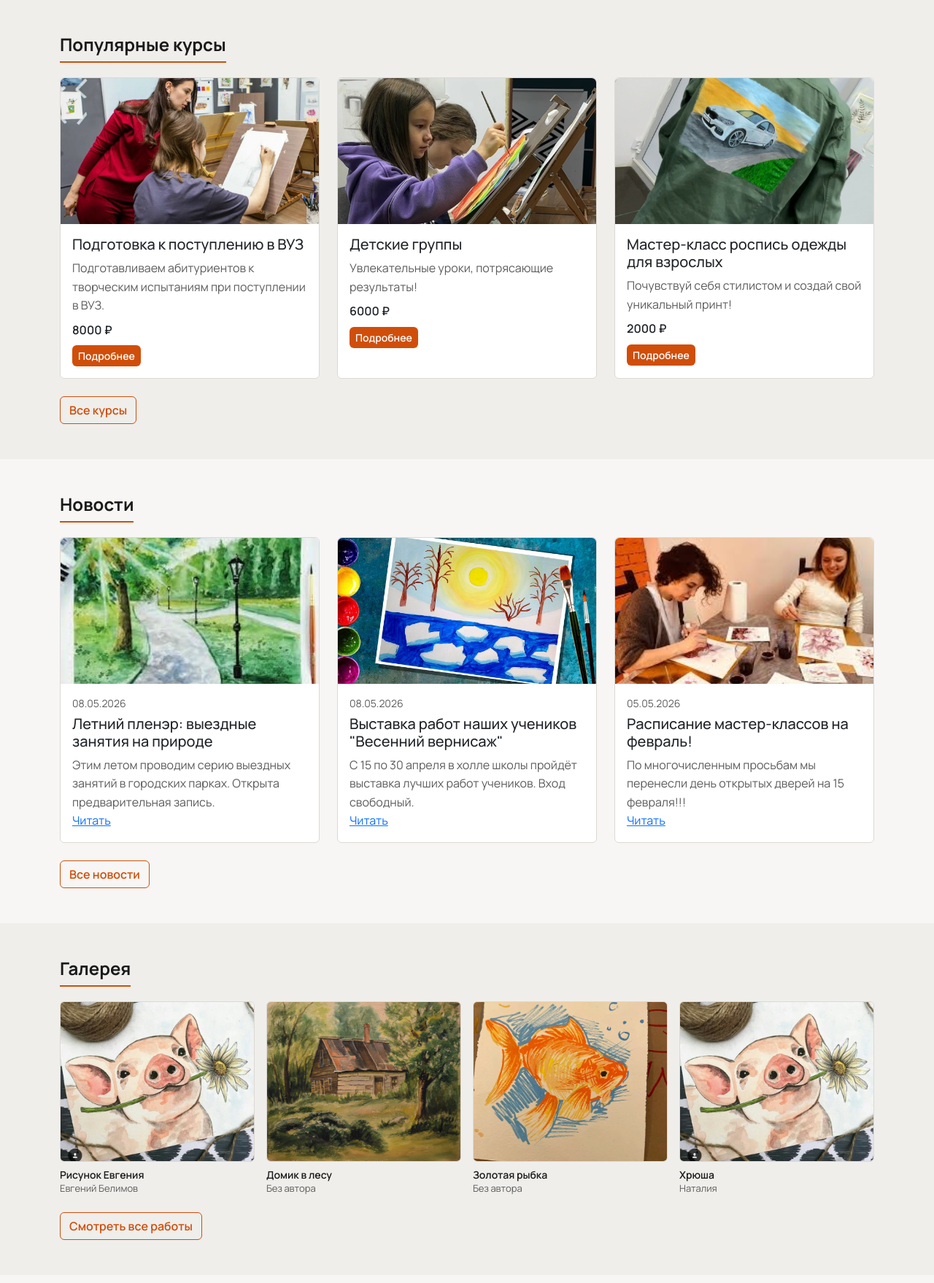
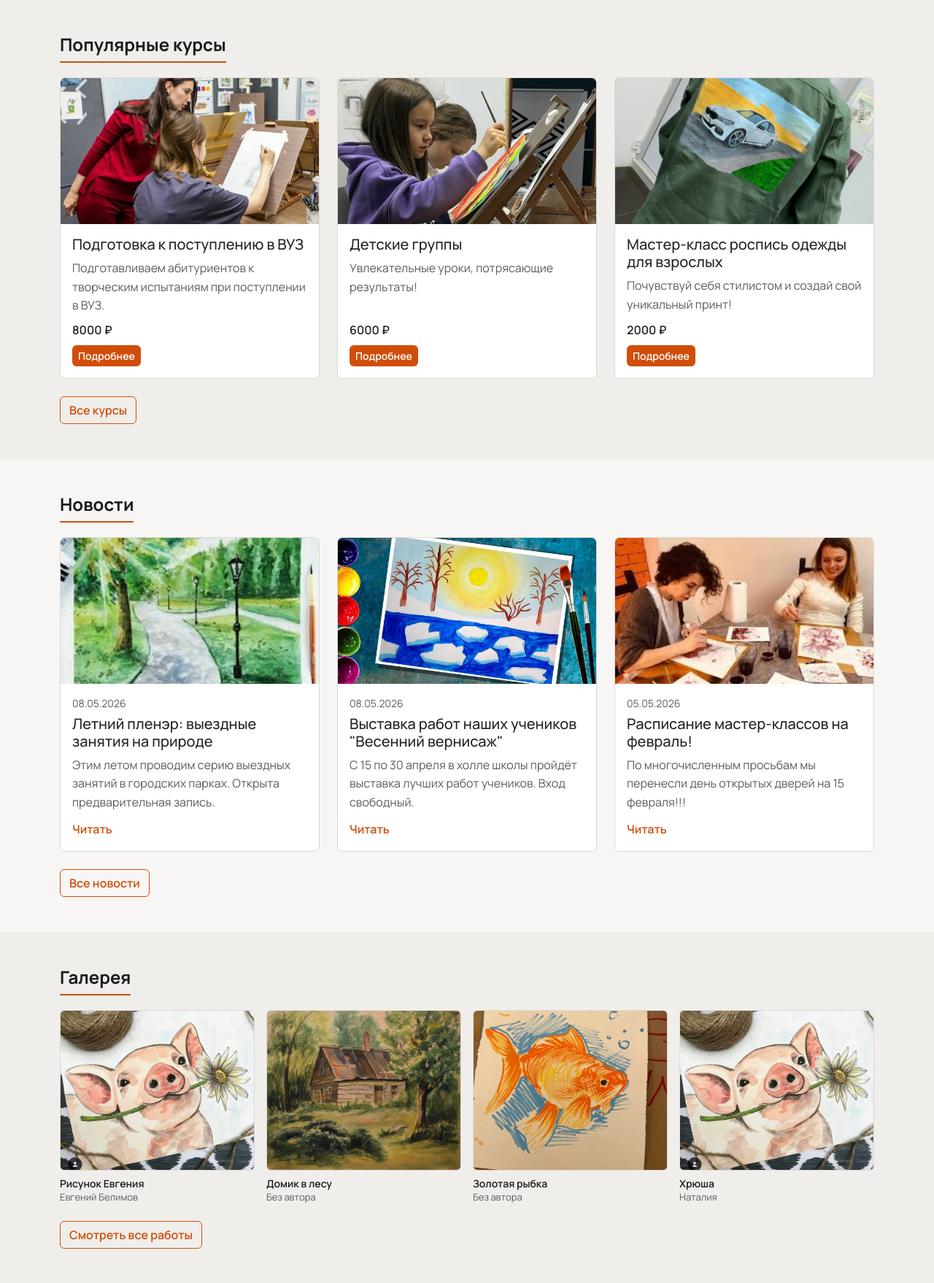
Before and after one commit to ki11laz/diplom, a Django app: page / in a window 1280 px wide. Shown: the part 936-2694 px from the top of the page at 73% size. Run offline with Django 4.2, Linux system fonts and the light colour scheme; data comes from the database, SQL or seed files in the repository.

Commit message:
Update style.css

```diff
--- a/static/css/style.css
+++ b/static/css/style.css
@@ -88,18 +88,44 @@ body {
   border-color: #bbb5ae;
 }
 
+.card-catalog {
+  display: flex;
+  flex-direction: column;
+  width: 100%;
+  height: 100%;
+}
+
+.card-catalog > .card-body {
+  display: flex;
+  flex-direction: column;
+  flex: 1 1 auto;
+}
+
+.card-catalog .card-text-grow {
+  flex: 1 1 auto;
+}
+
+.card-catalog .card-img-empty {
+  height: 200px;
+  background: #efeeeb;
+  border-radius: var(--radius) var(--radius) 0 0;
+}
+
 .card-img-top {
   height: 200px;
   object-fit: cover;
   border-radius: var(--radius) var(--radius) 0 0;
 }
 
-.card .stretched-link {
+.card .card-link-action {
   color: var(--brand);
   font-weight: 600;
   text-decoration: none;
+  align-self: flex-start;
+  margin-top: auto;
+  padding-top: .75rem;
 }
-.card .stretched-link:hover {
+.card .card-link-action:hover {
   text-decoration: underline;
 }
 
@@ -200,7 +226,7 @@ body {
   color: rgba(255,255,255,.85);
   text-decoration: none;
 }
-.footer-dark .footer-link:hover {
+.footer-dark.footer-link:hover {
   color: #fff;
   text-decoration: underline;
 }
```
